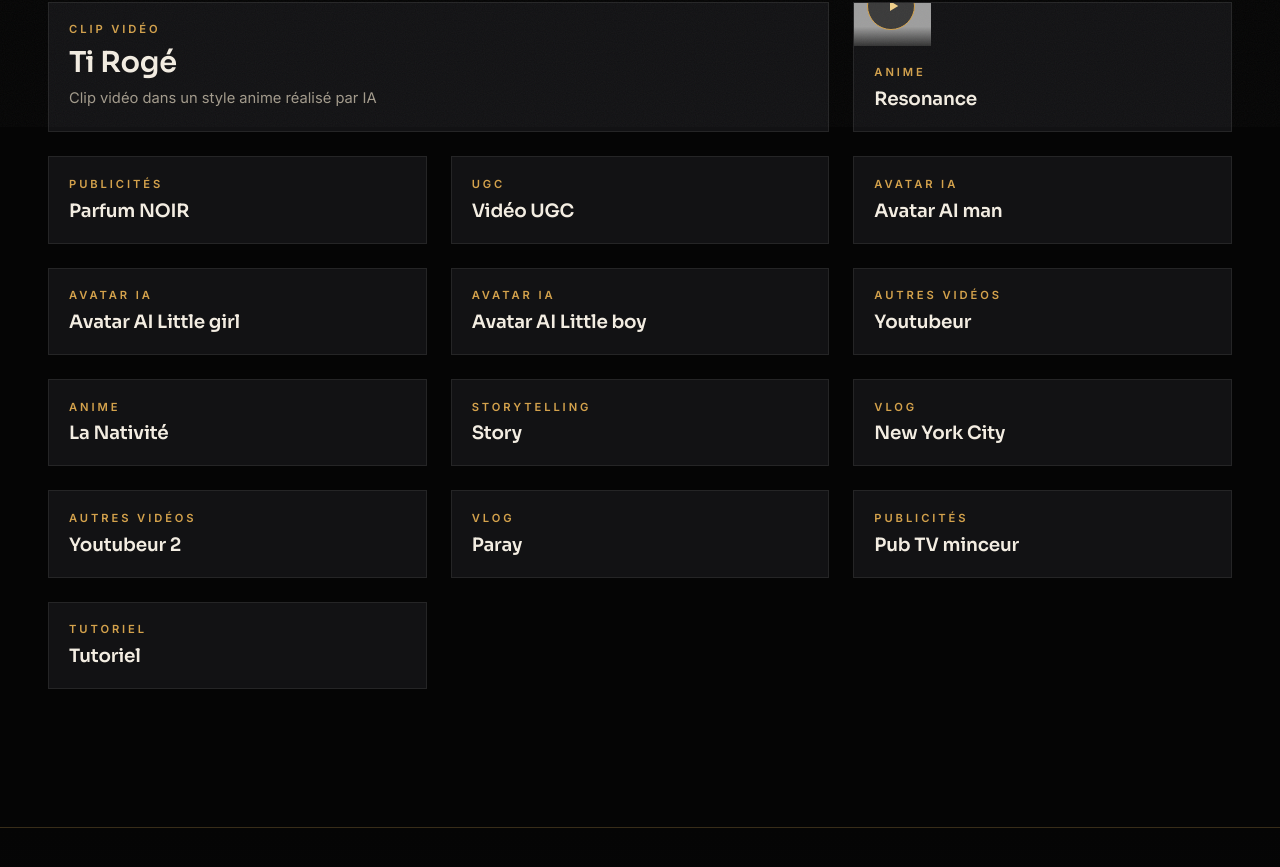
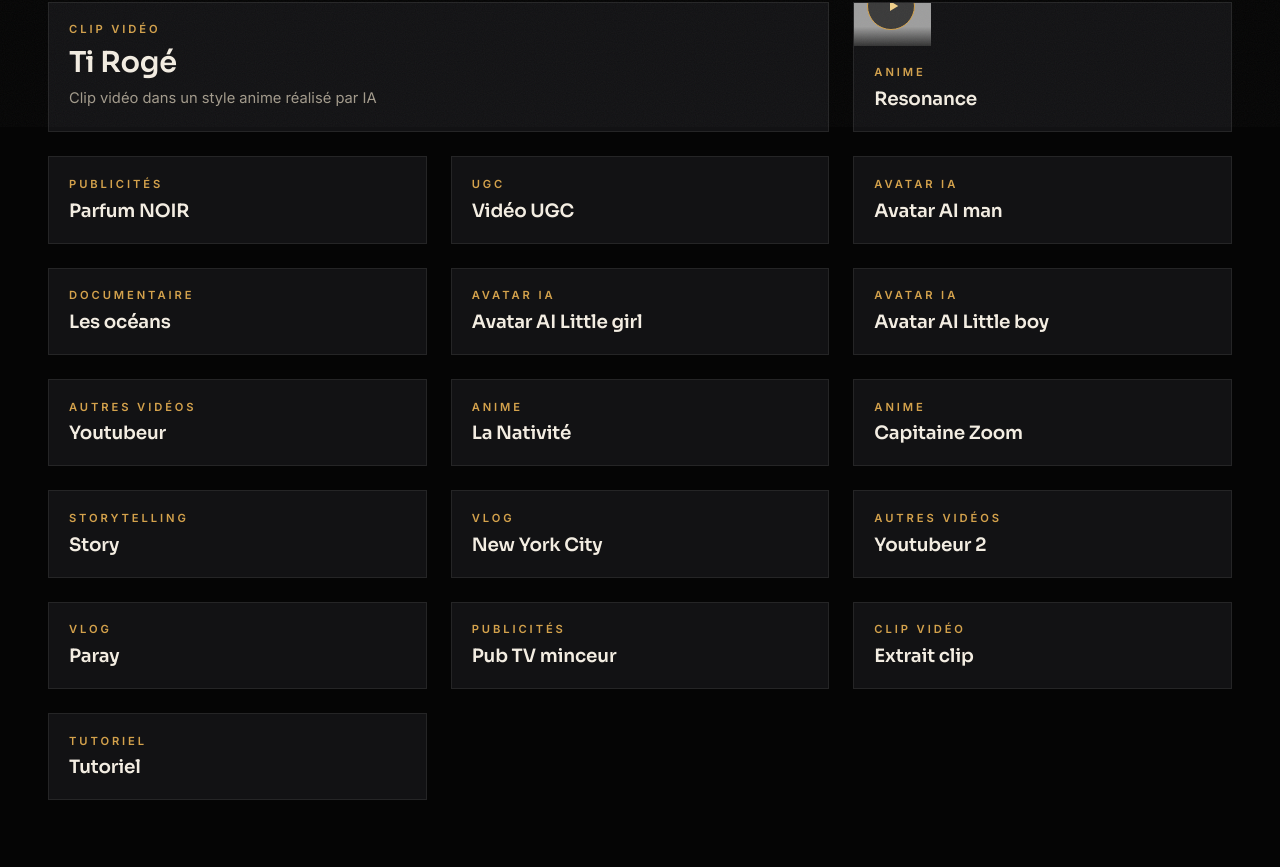
Before and after one commit to blackst974/tiya-prods, a React (Vite) app: page /portfolio in a window 1280 px wide. Shown: the part 673-1540 px from the top of the page. Built offline with nearby package versions, Linux system fonts and the light colour scheme; grey boxes are pictures that could not be loaded.

Commit message:
Add files via upload

```diff
--- a/src/data/videos.js
+++ b/src/data/videos.js
@@ -52,6 +52,12 @@ export const videos = [
     featured: true,
   },
   {
+    title: 'Les océans',
+    url: 'https://youtu.be/UQETJq-rN-c',
+    category: 'documentaire',
+    featured: true,
+  },
+  {
     title: 'Avatar AI Little girl',
     url: 'https://youtu.be/D_BTtesUaqk',
     category: 'avatar-ia',
@@ -69,6 +75,11 @@ export const videos = [
   {
     title: 'La Nativité',
     url: 'https://youtu.be/w6n_rjk2ReU',
+    category: 'anime',
+  },
+  {
+    title: 'Capitaine Zoom',
+    url: 'https://youtu.be/Z4GtNWl3idE',
     category: 'anime',
   },
   {
@@ -97,6 +108,11 @@ export const videos = [
     category: 'publicites',
   },
   {
+    title: 'Extrait clip',
+    url: 'https://youtu.be/j4DyuhSczNg',
+    category: 'clip-video',
+  },
+  {
     title: 'Tutoriel',
     url: 'https://youtu.be/68_AawSrpO8',
     category: 'tutoriel',
```
